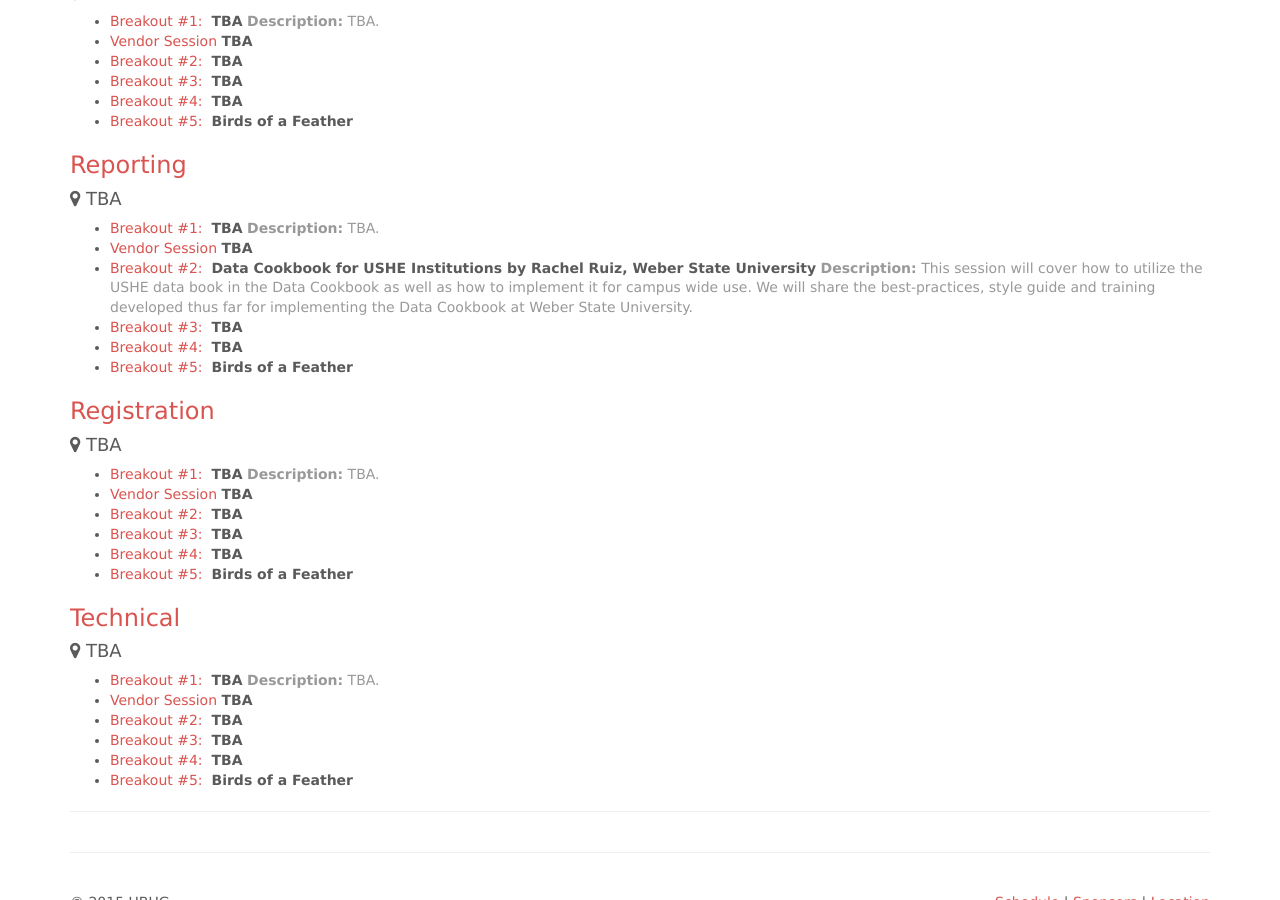
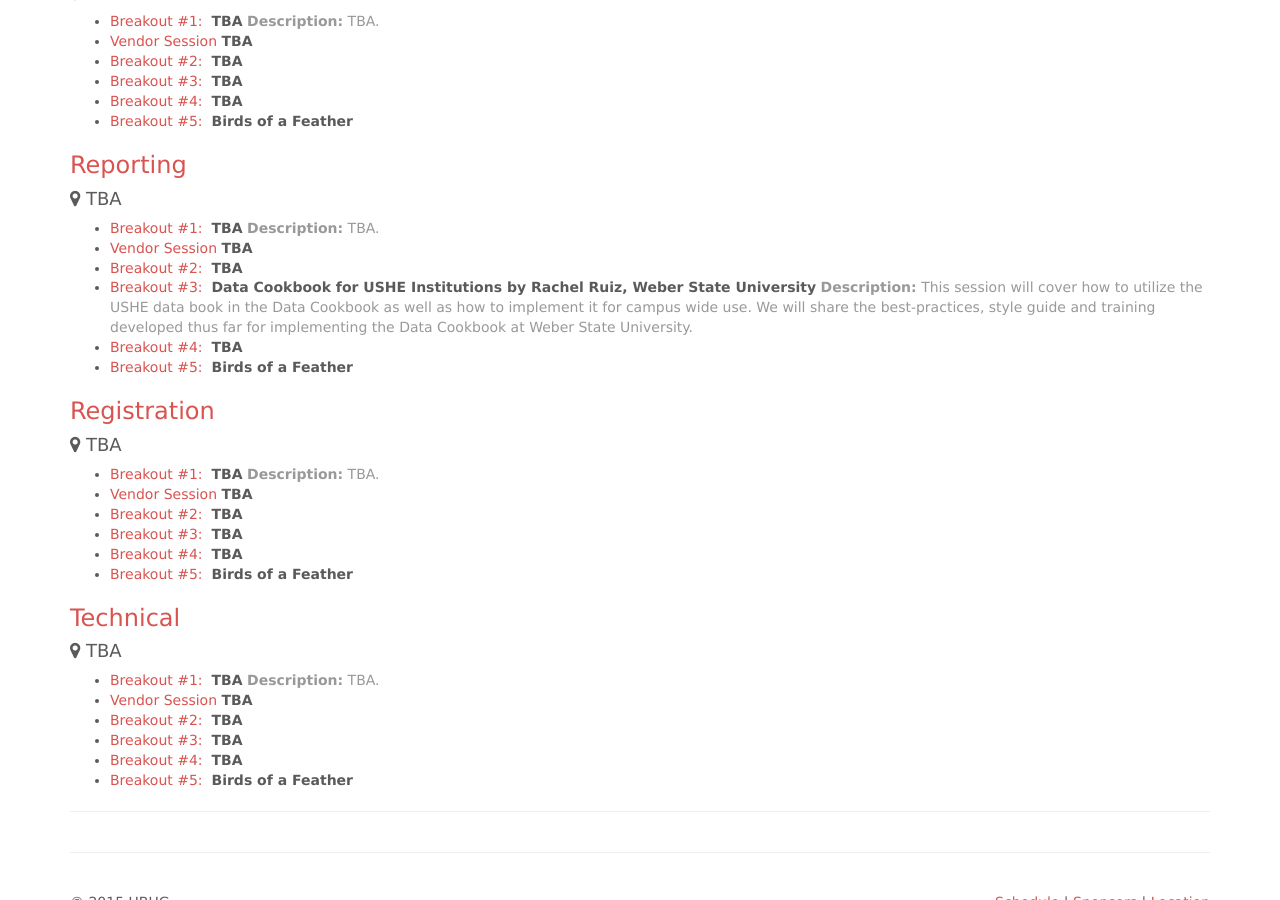
Before and after one commit to ubug/ubug.github.io, a Jekyll site: the page built from schedule/index.md, in a window 1280 px wide and 900 px high, scrolled down 2155 px. Built offline with Jekyll 4.4.1, drawn with Linux system fonts in a browser that asks for light colours; nearby versions of some CDN libraries; Markdown is read by kramdown in place of the engine named in the settings.

Commit message:
fixed track #

```diff
--- a/schedule/index.md
+++ b/schedule/index.md
@@ -109,9 +109,9 @@ title: <i class="fa fa-calendar"></i> Schedule
 * <span class="text-primary">Breakout #1:</span>  **TBA**
   <span class="text-muted">**Description:** TBA.</span>
 * <span class="text-primary">Vendor Session</span> **TBA**
-* <span class="text-primary">Breakout #2:</span>  **Data Cookbook for USHE Institutions by Rachel Ruiz, Weber State University**
+* <span class="text-primary">Breakout #2:</span>  **TBA**
+* <span class="text-primary">Breakout #3:</span>  **Data Cookbook for USHE Institutions by Rachel Ruiz, Weber State University**
  <span class="text-muted">**Description:** This session will cover how to utilize the USHE data book in the Data Cookbook as well as how to implement it for campus wide use. We will share the best-practices, style guide and training developed thus far for implementing the Data Cookbook at Weber State University.</span>
-* <span class="text-primary">Breakout #3:</span>  **TBA**
 * <span class="text-primary">Breakout #4:</span>  **TBA**
 * <span class="text-primary">Breakout #5:</span>  **Birds of a Feather**
 
```
